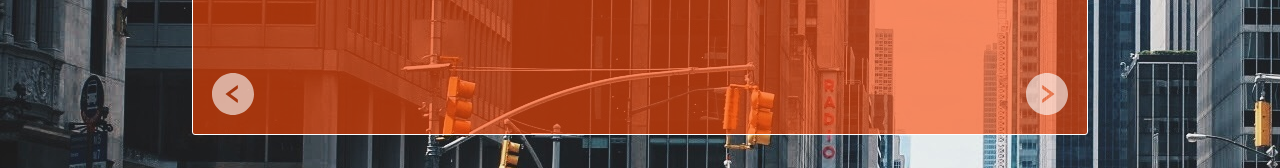
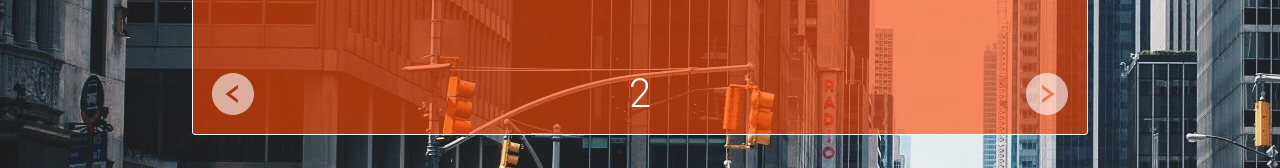
Before and after one commit to SergeyLebidko/clip_slider, a React (Create React App) app: page / in a window 1280 px wide. Shown: the part 545-713 px from the top of the page. Built offline with nearby package versions, Linux system fonts and the light colour scheme.

Commit message:
Добавлено отображение номера слайда

```diff
--- a/src/components/Slide/Slide.js
+++ b/src/components/Slide/Slide.js
@@ -4,7 +4,7 @@ import {AiFillLeftCircle, AiFillRightCircle} from 'react-icons/ai';
 import {PRESET1, PRESET2, PRESET3, PRESET4, PRESET5} from "../../constants/settings";
 import "./Slide.scss";
 
-function Slide({preset, mainHeader, smallHeader, text, buttonText, image}) {
+function Slide({number, preset, mainHeader, smallHeader, text, image, toNext, toPrev}) {
     const textContentClasses = classNames('slide__content', {
         'preset_1': preset === PRESET1,
         'preset_2': preset === PRESET2,
@@ -24,8 +24,9 @@ function Slide({preset, mainHeader, smallHeader, text, buttonText, image}) {
                     {text.map((line, index) => <p key={index}>{line}</p>)}
                 </div>
                 <div className="slide__control">
-                    <AiFillLeftCircle color="white"/>
-                    <AiFillRightCircle color="white"/>
+                    <AiFillLeftCircle color="white" onClick={toPrev}/>
+                    <span className="slide__number">{number}</span>
+                    <AiFillRightCircle color="white" onClick={toNext}/>
                 </div>
             </div>
         </div>
--- a/src/components/Slide/Slide.scss
+++ b/src/components/Slide/Slide.scss
@@ -83,6 +83,7 @@
     margin-top: auto;
     display: flex;
     justify-content: space-between;
+    align-items: center;
 
     svg {
       opacity: 0.6;
@@ -98,6 +99,13 @@
         transform: scale(0.9);
       }
     }
+  }
+
+  &__number {
+    color: white;
+    font-family: Roboto, 'sans-serif';
+    font-weight: 300;
+    font-size: 1.5em;
   }
 }
 
@@ -125,6 +133,10 @@
         width: 2.5em;
         height: 2.5em;
       }
+    }
+
+    &__number {
+      font-size: 2em;
     }
   }
 }
@@ -154,6 +166,10 @@
         height: 3em;
       }
     }
+
+    &__number {
+      font-size: 2.5em;
+    }
   }
 }
 
--- a/src/components/Slider/Slider.js
+++ b/src/components/Slider/Slider.js
@@ -15,6 +15,7 @@ function Slider() {
     const timer = useRef(null);
 
     const getNextSlideIndex = slideIndex => slideIndex === (SLIDER_DATA.length - 1) ? 0 : slideIndex + 1;
+    const getPrevSlideIndex = slideIndex => slideIndex === 0 ? SLIDER_DATA.length - 1 : slideIndex - 1;
 
     function switchSlide(currentIndex, nextIndex, patternIndex) {
         if (patternIndex === (PATTERN_DATA.length - 1)) {
@@ -32,6 +33,20 @@ function Slider() {
         timer.current = setTimeout(() => switchSlide(current, next, pattern), BIG_INTERVAL);
         return () => clearTimeout(timer.current);
     }, []);
+
+    const toNext = () => {
+        if (pattern !== 0) return;
+        clearTimeout(timer.current);
+        setNext(getNextSlideIndex(current));
+        timer.current = setTimeout(() => switchSlide(current, getNextSlideIndex(current), pattern), 0);
+    }
+
+    const toPrev = () => {
+        if (pattern !== 0) return;
+        clearTimeout(timer.current);
+        setNext(getPrevSlideIndex(current));
+        timer.current = setTimeout(() => switchSlide(current, getNextSlideIndex(current), pattern), 0);
+    }
 
     const getSlideWrapperInline = index => {
         let wrapperInline = {display: 'none'};
@@ -53,7 +68,7 @@ function Slider() {
         <div className="slider">
             {SLIDER_DATA.map((data, index) =>
                 <div key={index} className="slider__slide_wrapper" style={getSlideWrapperInline(index)}>
-                    <Slide {...data}/>
+                    <Slide {...data} number={index + 1} toNext={toNext} toPrev={toPrev}/>
                 </div>
             )}
         </div>
--- a/src/constants/settings.js
+++ b/src/constants/settings.js
@@ -20,7 +20,6 @@ export const SLIDER_DATA = [
             'Равным образом постоянный количественный рост и сфера нашей активности играет важную роль в формировании системы обучения кадров, соответствует насущным потребностям.',
             'Таким образом реализация намеченных плановых заданий позволяет оценить значение новых предложений.'
         ],
-        buttonText: 'Заказать',
         image: image1
     },
     {
@@ -32,7 +31,6 @@ export const SLIDER_DATA = [
             'Товарищи! постоянное информационно-пропагандистское обеспечение нашей деятельности позволяет выполнять важные задания по разработке модели развития.',
             'Равным образом постоянный количественный рост и сфера нашей активности играет важную роль в формировании системы обучения кадров, соответствует насущным потребностям.'
         ],
-        buttonText: 'Получить коммерческие предложения',
         image: image2
     },
     {
@@ -44,7 +42,6 @@ export const SLIDER_DATA = [
             'Идейные соображения высшего порядка, а также рамки и место обучения кадров обеспечивает широкому кругу (специалистов) участие в формировании новых предложений.',
             'С другой стороны укрепление и развитие структуры обеспечивает участие в формировании систем массового участия.'
         ],
-        buttonText: 'Вызвать специалиста',
         image: image3
     },
     {
@@ -56,7 +53,6 @@ export const SLIDER_DATA = [
             'Разнообразный и богатый опыт консультация с широким активом обеспечивает широкому кругу. Если у вас есть какие то интересные предложения, обращайтесь! Студия Web-Boss всегда готова решить любую задачу.',
             'Значимость этих проблем настолько очевидна, что дальнейшее развитие различных форм деятельности обеспечивает широкому кругу (специалистов) участие в формировании новых предложений.'
         ],
-        buttonText: 'Запланировать выезд',
         image: image4
     },
     {
@@ -68,7 +64,6 @@ export const SLIDER_DATA = [
             'С другой стороны постоянное информационно-пропагандистское обеспечение нашей деятельности обеспечивает широкому кругу (специалистов) участие в формировании позиций, занимаемых участниками в отношении поставленных задач.',
             'Идейные соображения высшего порядка, а также укрепление и развитие структуры играет важную роль в формировании существенных финансовых и административных условий.'
         ],
-        buttonText: 'Узнать цены',
         image: image5
     }
 ]
```
